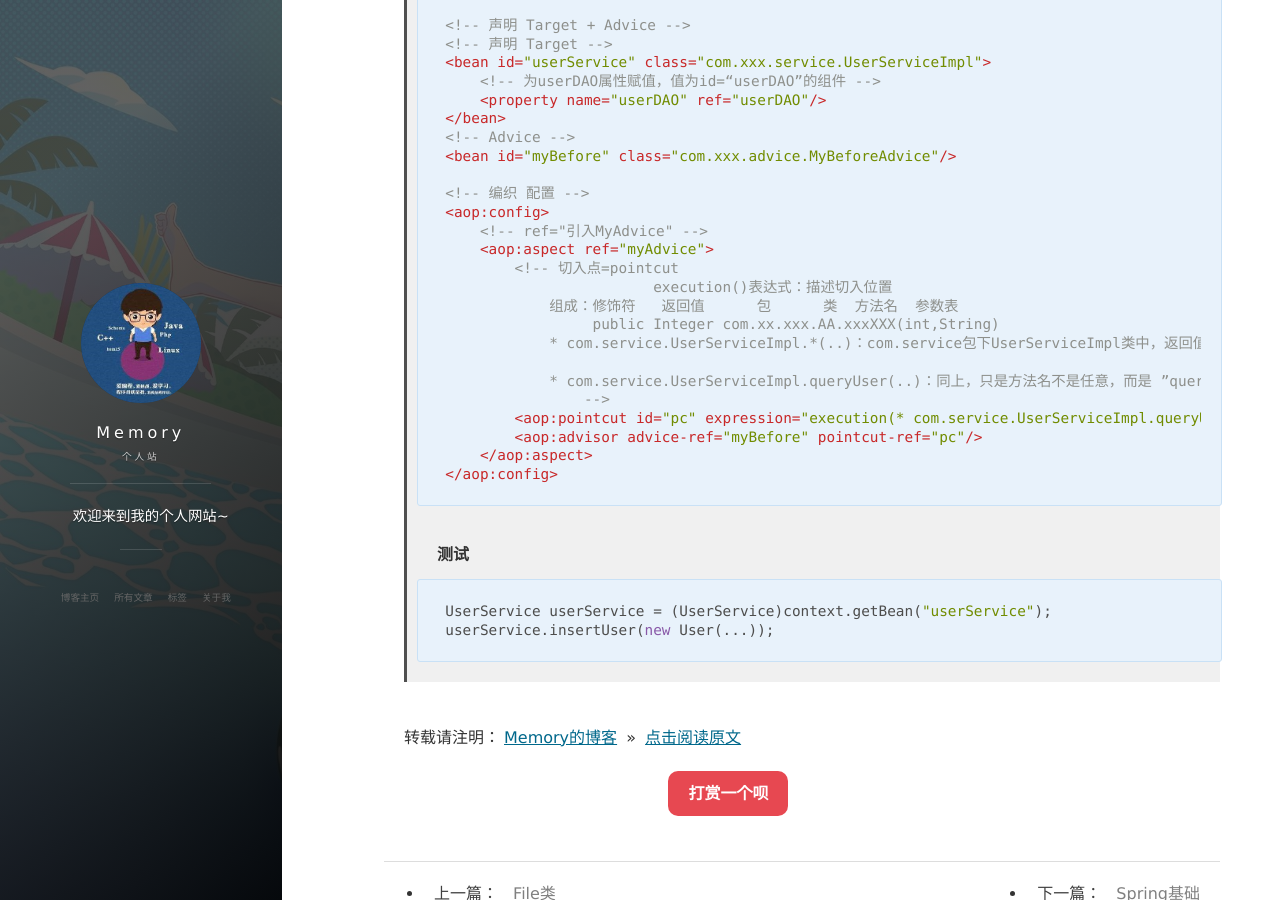
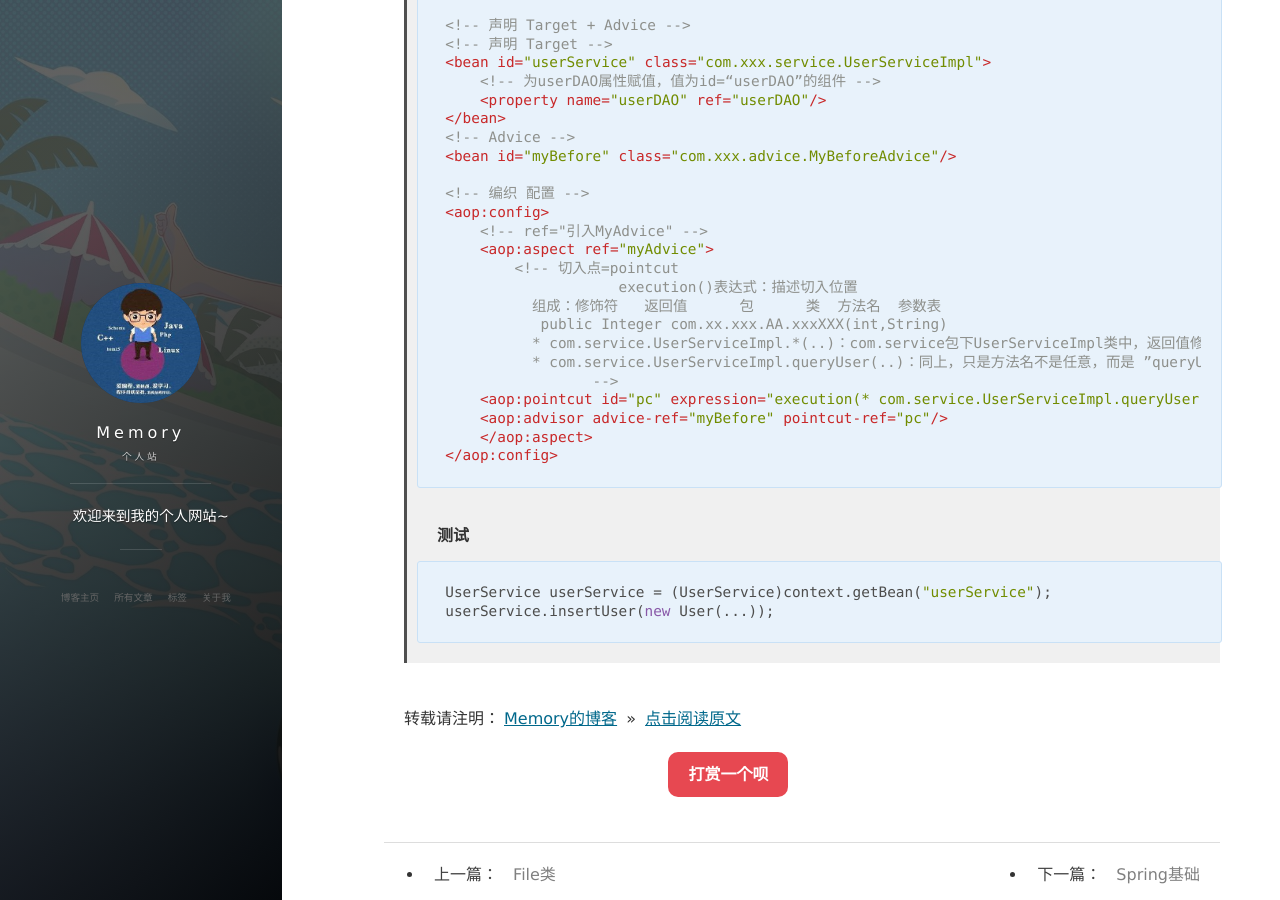
Before and after one commit to dhshenc/dhshenc.github.io, a Jekyll site: the page built from _posts/Spring/2019-11-03-Spring AOP.md, in a window 1280 px wide and 900 px high, scrolled down 2333 px. Built offline with Jekyll 4.4.1, drawn with Linux system fonts in a browser that asks for light colours; nearby versions of some CDN libraries; comment, search, counter and statistics services are not loaded; some of the changed text lies outside the part shown.

Commit message:
修改springAOP

````diff
--- a/_posts/Spring/2019-11-03-Spring AOP.md
+++ b/_posts/Spring/2019-11-03-Spring AOP.md
@@ -30,8 +30,8 @@
 > * 通过动态字节码技术，在运行时动态生成代理( 反射 )。
 > * 则既不用维护代理类，有可以有代码打理额外功能。
 > * 动态代理的实现方案：
->   - jdk代理 （ jdk在反射包中提供的一套api ） 通过和目标实现相同的接口保证功能一致
->   - cglib代理 ( 第三方cglib库中的一套api )   通过继承目标保证功能一致
+>   - `jdk代理` （ jdk在反射包中提供的一套api ） 通过和目标实现相同的接口保证功能一致
+>   - `cglib代理` ( 第三方cglib库中的一套api )   通过继承目标保证功能一致
 > * Spring的AOP章节，底层采纳了如上两种代理实现，并对动态代理提供了，简单的，可操作性强的决绝方案。
 > * 当项目中需要使用代理解决问题时，可以采用AOP章节的内容加以解决。
 > * org.springframework.aop.framework.DefaultAopProxyFactory#createAopProxy()中spring做了jdk代理和cglib代理的选择。
@@ -108,15 +108,14 @@
 >     <!-- ref="引入MyAdvice" -->
 >     <aop:aspect ref="myAdvice">
 >         <!-- 切入点=pointcut
->  			execution()表达式：描述切入位置
->             组成：修饰符   返回值      包      类  方法名  参数表
->                  public Integer com.xx.xxx.AA.xxxXXX(int,String)
->             * com.service.UserServiceImpl.*(..)：com.service包下UserServiceImpl类中，返回值修饰符任意，方法名任意，
-> 												 参数表任意
->             * com.service.UserServiceImpl.queryUser(..)：同上，只是方法名不是任意，而是 ”queryUser“
-> 		-->
->         <aop:pointcut id="pc" expression="execution(* com.service.UserServiceImpl.queryUser(..))"/>
->         <aop:advisor advice-ref="myBefore" pointcut-ref="pc"/>
+>  		    execution()表达式：描述切入位置
+>           组成：修饰符   返回值      包      类  方法名  参数表
+>            public Integer com.xx.xxx.AA.xxxXXX(int,String)
+>           * com.service.UserServiceImpl.*(..)：com.service包下UserServiceImpl类中，返回值修饰符任意，方法名任意，参数表任意
+>           * com.service.UserServiceImpl.queryUser(..)：同上，只是方法名不是任意，而是 ”queryUser“
+> 		 -->
+>     <aop:pointcut id="pc" expression="execution(* com.service.UserServiceImpl.queryUser(..))"/>
+>     <aop:advisor advice-ref="myBefore" pointcut-ref="pc"/>
 >     </aop:aspect>
 > </aop:config>
 > ```
@@ -130,4 +129,4 @@
 
 <br>
 
-转载请注明：[Memory的博客](https://www.shendonghai.com) » [点击阅读原文]()
+转载请注明：[Memory的博客](https://www.shendonghai.com) » [点击阅读原文](http://www.shendonghai.com/2019/11/Spring-AOP/)
````
